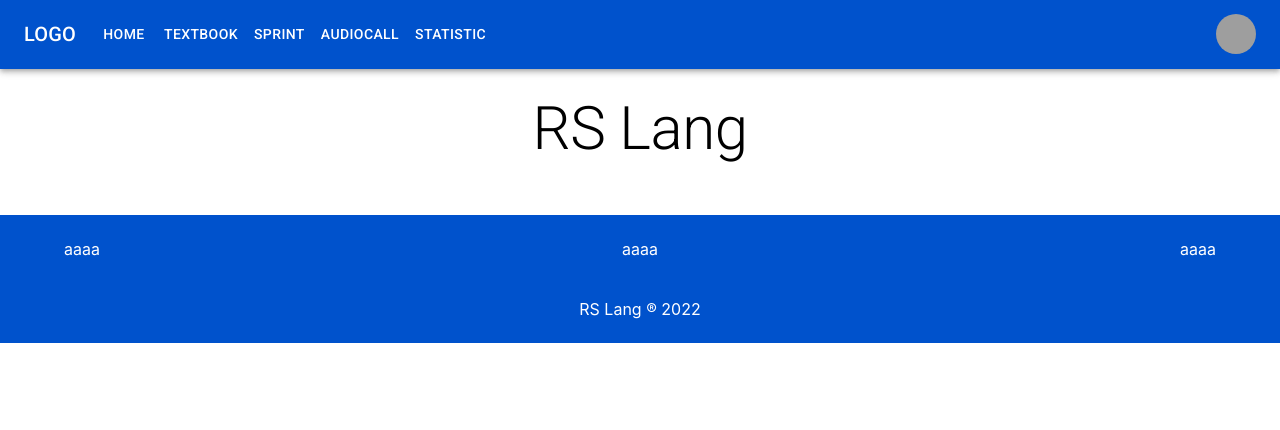
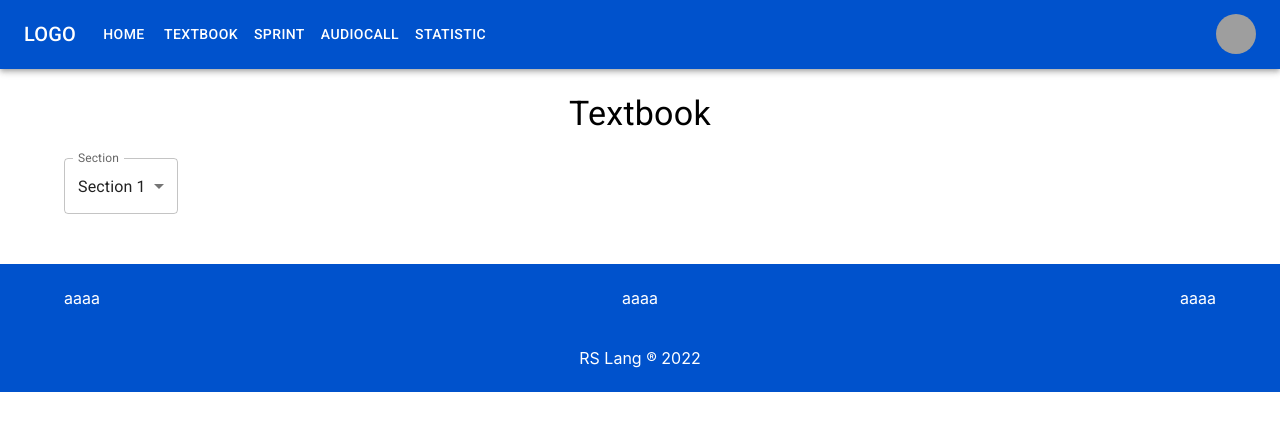
Before and after one commit to liliyavoloshina/rslang, a React (Create React App) app: page /textbook in a window 1280 px wide. Shown: the top 430 px of the page. Built offline with nearby package versions, Linux system fonts and the light colour scheme; grey boxes are pictures that could not be loaded.

Commit message:
feat: start textbook layout

```diff
--- /dev/null
+++ b/src/components/textbook/SectionDropdown.tsx
@@ -0,0 +1,21 @@
+import React from 'react'
+import { FormControl, InputLabel, Select, MenuItem, SelectChangeEvent } from '@mui/material'
+
+export default function SectionDropdown() {
+	const [section, setSection] = React.useState(0)
+
+	const handleChange = (event: SelectChangeEvent) => {
+		setSection(+event.target.value)
+	}
+
+	return (
+		<FormControl>
+			<InputLabel id="demo-simple-select-label">Section</InputLabel>
+			<Select labelId="demo-simple-select-label" id="demo-simple-select" value={`${section}`} label="Section" onChange={handleChange}>
+				<MenuItem value={0}>Section 1</MenuItem>
+				<MenuItem value={1}>Section 2</MenuItem>
+				<MenuItem value={2}>Section 3</MenuItem>
+			</Select>
+		</FormControl>
+	)
+}
--- a/src/views/Home.tsx
+++ b/src/views/Home.tsx
@@ -1,6 +1,6 @@
 import React from 'react'
 import { Container, Grid, Typography, CardMedia, CardContent, Card } from '@mui/material'
-import AdvantageCard from '../components/AdvantageCard'
+import AdvantageCard from '../components/home/AdvantageCard'
 
 const advantages = [
 	{ title: 'Mini-games', desc: 'Games make learning fun', icon: 'game' },
--- a/src/views/Textbook.tsx
+++ b/src/views/Textbook.tsx
@@ -1,12 +1,17 @@
 import React from 'react'
-import { Container, Typography } from '@mui/material'
+import { Container, Typography, Box } from '@mui/material'
+import SectionDropdown from '../components/textbook/SectionDropdown'
 
 function Textbook() {
 	return (
 		<Container maxWidth="lg">
-			<Typography variant="h2" sx={{ mt: 3, mb: 3 }}>
-				RS Lang
+			<Typography variant="h4" sx={{ mt: 3, mb: 3 }}>
+				Textbook
 			</Typography>
+
+			<Box sx={{ display: 'flex' }}>
+				<SectionDropdown />
+			</Box>
 		</Container>
 	)
 }
```
Also changed, not shown: src/components/home/AdvantageCard.tsx (renamed from src/components/AdvantageCard.tsx).
